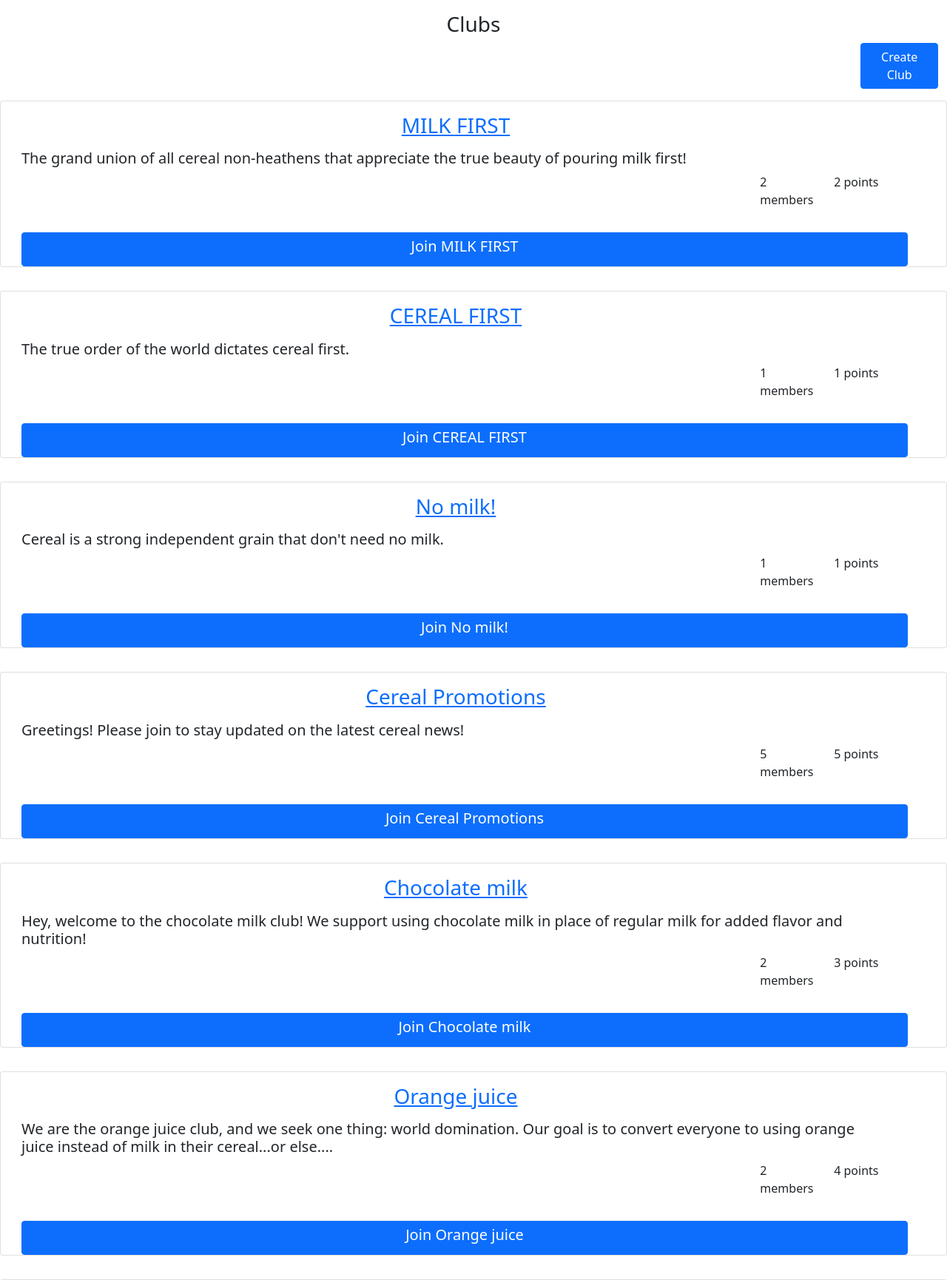
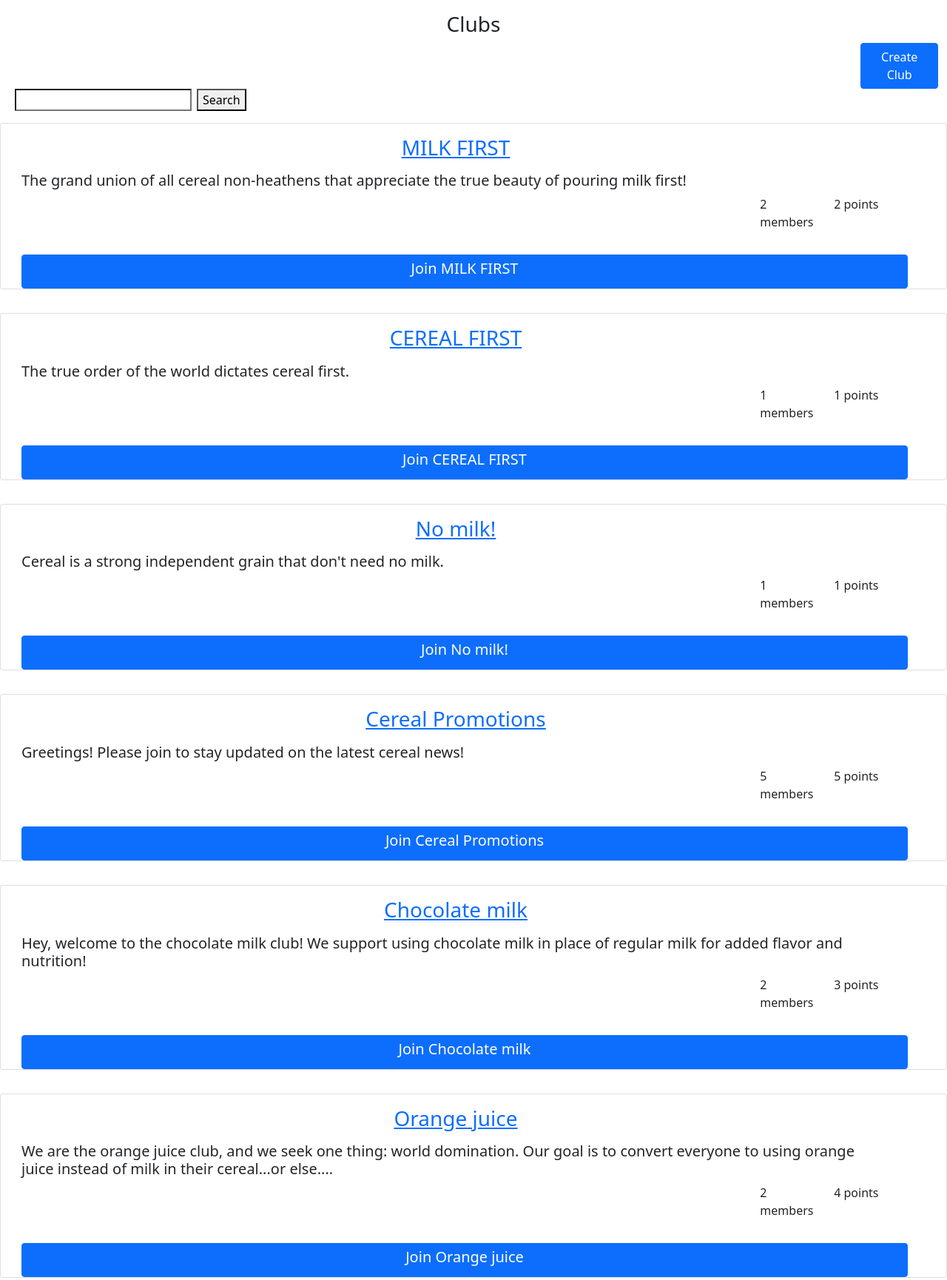
Before and after one commit to Ann924/cs4750-cereal, a PHP site: page /clubs.php in a window 1280 px wide. Shown: the part 83-1813 px from the top of the page at 74% size. Run offline with PHP 8.4, Linux system fonts and the light colour scheme; a user stored in the database is signed in; data comes from the database, SQL or seed files in the repository; a stand-in replaces the project's code that opens the database connection; some libraries are stand-ins or nearby versions.

Commit message:
implemented club search

```diff
--- a/club_db.php
+++ b/club_db.php
@@ -220,4 +220,16 @@ function get_users_in_club($club_id){
     return $users;
 }
 
+function filter_club_by_query($query_search) {
+    global $db;
+
+    $query = "SELECT * FROM club WHERE club_title LIKE CONCAT( '%', :query_search, '%')";
+    $statement = $db->prepare($query);
+    $statement->bindValue(':query_search', $query_search);
+    $statement->execute();
+    $clubs = $statement->fetchAll();
+    $statement->closeCursor();
+    return $clubs;
+}
+
 ?>
--- a/clubs.php
+++ b/clubs.php
@@ -22,10 +22,12 @@ if (!$_SESSION["loggedIn"]) {
 
 if ($_SERVER['REQUEST_METHOD'] == 'POST') {
     echo "post request";
-    echo $_POST['club_id'];
+    echo is_null($_POST['club_id']);
     // if incoming request is a post request and the form is the join club form
     // if (!empty($_POST['join_club_btn'])) { how do i check this?
     //     echo "join club";
+    if(!is_null($_POST['club_id'])) {
+        echo "join club clicked";
         if (!check_if_user_in_club($_SESSION["user_name"], $_POST['club_id'])) {
             $isSuccess = join_club($_SESSION["user_name"], $_POST['club_id']);
             if ($isSuccess) {
@@ -40,8 +42,14 @@ if ($_SERVER['REQUEST_METHOD'] == 'POST') {
         } else {
             echo "You have already joined this club";
         }
+    }
+
 
     // }
+    if(!empty($_POST['clubQuery']) && ($_POST['clubQuery'] == "Search")) {
+        echo "search clicked";
+        $clubs = filter_club_by_query($_POST['club_query']);
+    }
 }
 
 ?>
@@ -72,6 +80,14 @@ if ($_SERVER['REQUEST_METHOD'] == 'POST') {
             <div class="row d-flex justify-content-end">
                 <a class="col-1 btn btn-primary" href="create_new_club.php">Create Club</a>
             </div>
+
+            <form action="clubs.php" method="post">
+                <div class="input-group">
+                    <input class="mx-2" type="text" name="club_query"/>
+                    <input type="submit" name="clubQuery" value="Search"/>
+                </div>
+            </form>
+
             <?php
                 global $clubs;
                 global $user_clubs;
```
Lines whose indentation alone changed are shown as unchanged.
